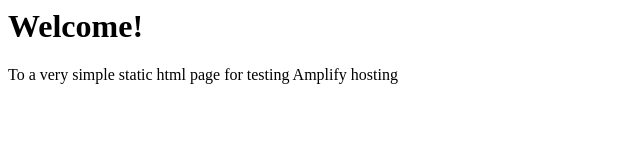
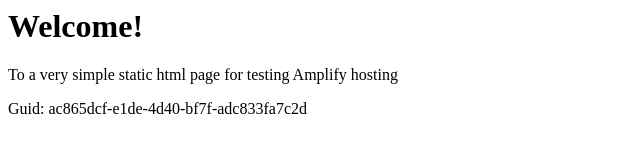
Before and after one commit to aws-aemilia-cmh/Github-PR-Commit-Integration-Test-DoNotTouch-GitHubAutoBuildCanaryTest-v1-preprod-us-east-2, a website: page src/index.html in a window 1280 px wide. Shown: the whole page, without its empty margins (0-640 px from the left). Drawn offline with Linux system fonts and the light colour scheme.

Commit message:
commit from integ tests

```diff
--- a/src/index.html
+++ b/src/index.html
@@ -1,3 +1,5 @@
+
+
 <html lang="en">
 
 <head>
@@ -10,6 +12,6 @@
 <body>
     <h1>Welcome!</h1>
     <p>To a very simple static html page for testing Amplify hosting</p>
-</body>
+    <p>Guid: ac865dcf-e1de-4d40-bf7f-adc833fa7c2d</p></body>
 
 </html>
```
